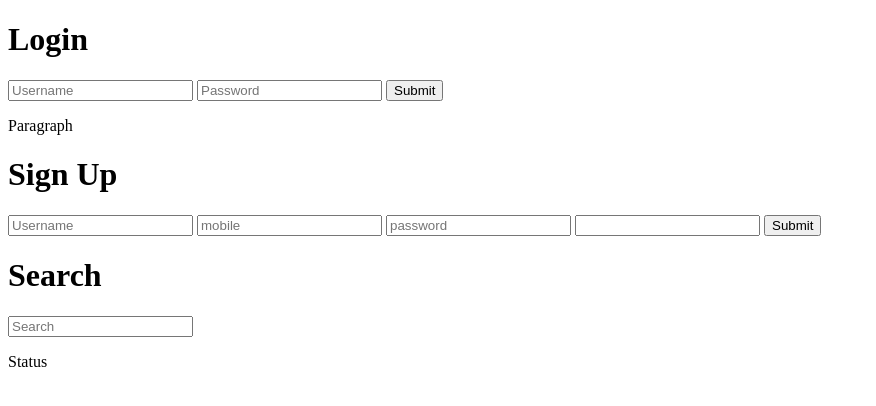
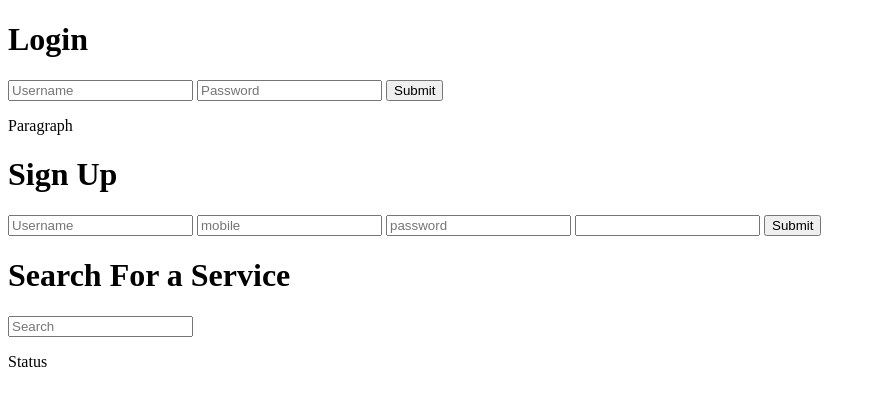
Before and after one commit to rumeshmadhusanka/backend, a PHP site: page /index.html in a window 1280 px wide. Shown: the top 406 px of the page, without its empty margins (0-876 px from the left). Run offline with PHP 8.4, Linux system fonts and the light colour scheme.

Commit message:
heading changes

```diff
--- a/index.html
+++ b/index.html
@@ -25,7 +25,7 @@
     <input type="submit">
 </form>
 
-<h1>Search</h1>
+<h1>Search For a Service</h1>
 <form action="search.php" method="get">
     <input type="text" placeholder="Search" name="keyword">
 </form>
--- a/search.php
+++ b/search.php
@@ -2,7 +2,7 @@
 require_once 'common.php';
 require_once 'config.php';
 
-$_GET['keyword']="body";
+//$_GET['keyword']="body";
 $connection = new PDO($dsn, $username, $password, $options);
 $keyWord=$_GET['keyword'];
 
```
